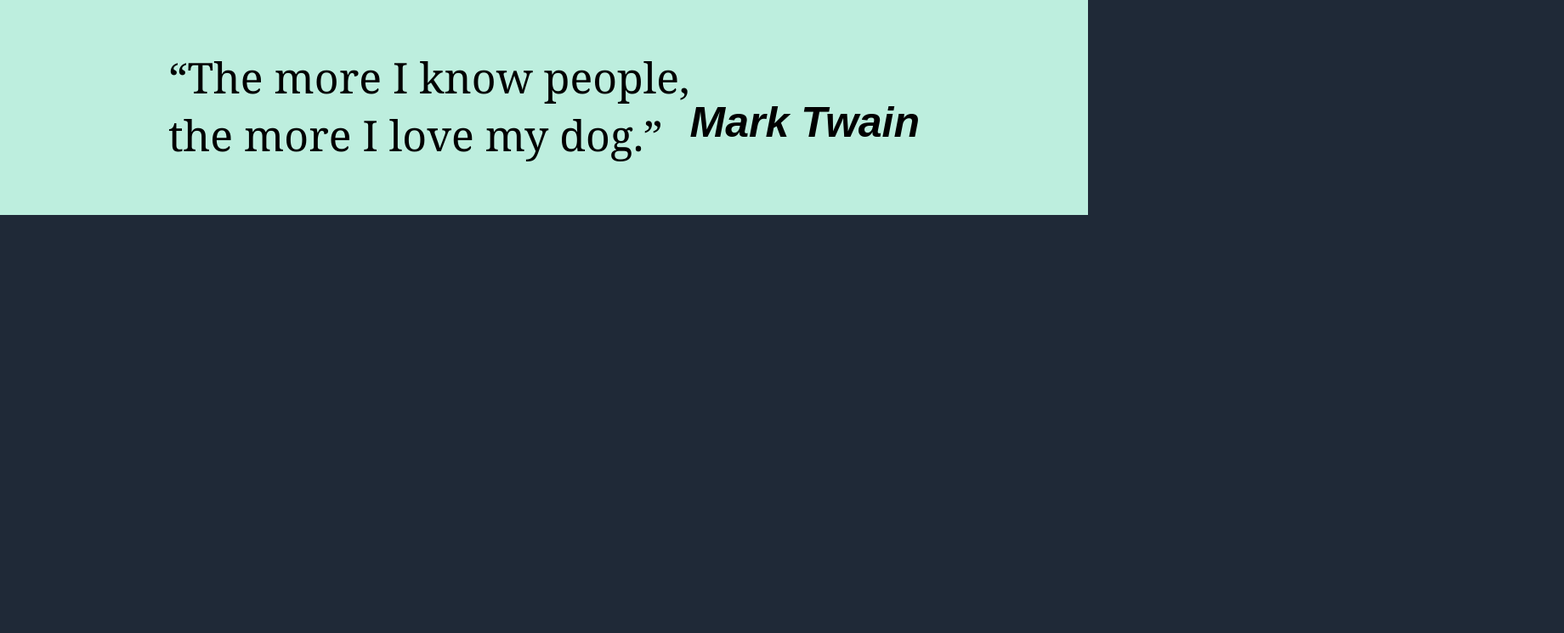
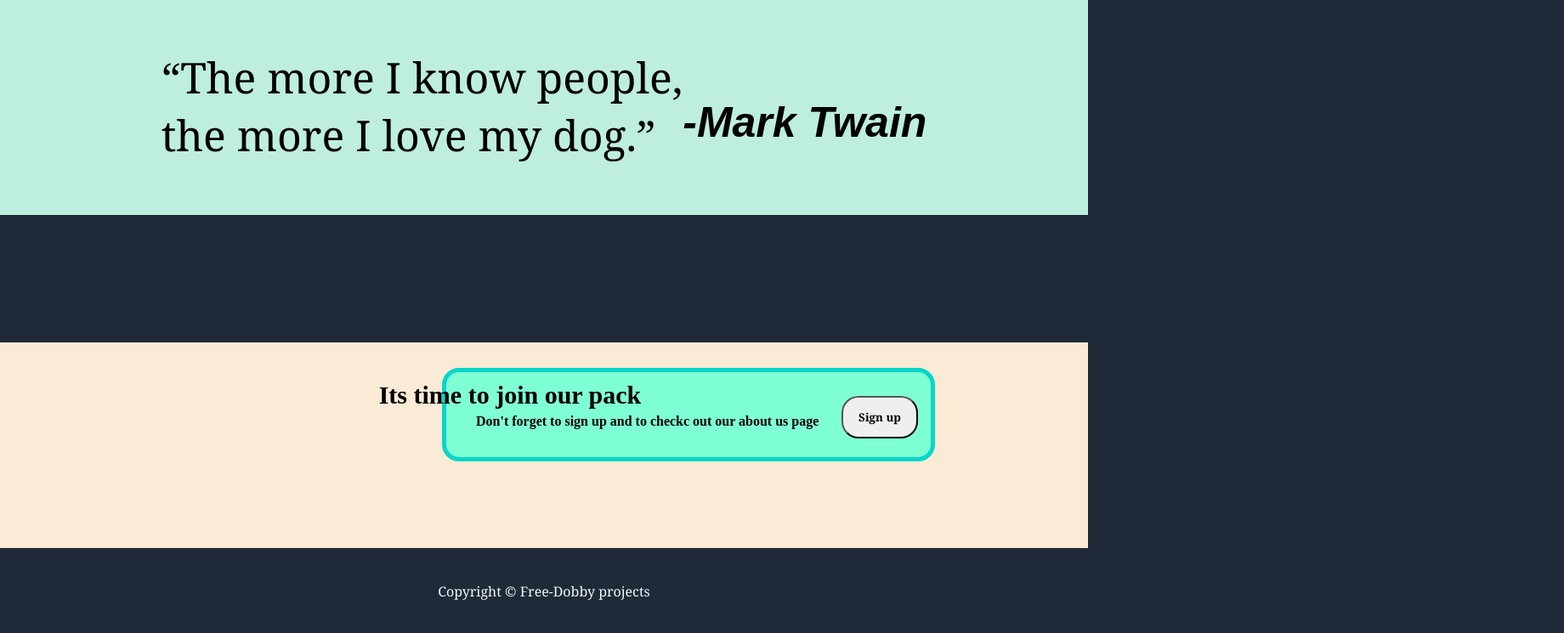
Before and after one commit to Free-Dobby/Free-dobby.github.io, a plain HTML site: page indext.html in a window 1280 px wide. Shown: the part 1225-1970 px from the top of the page at 85% size, 1840 px wide, since content can reach past the window. Before the commit the page ends 1478 px from the top, so only its background shows below. Drawn offline with Linux system fonts and the light colour scheme.

Commit message:
bottom and footer completed

```diff
--- a/bs.css
+++ b/bs.css
@@ -137,3 +137,59 @@
     color: black;
     font-weight: bold;
 }
+/* after quote*/
+h3{
+    display:flex;
+    justify-content: center;
+    color: white;
+    font-size: 30px;
+    position: relative;
+    top:45px;
+    left:-40px;
+    color:black
+
+}
+.final-offer{
+    justify-content: center;
+    margin-top: 50px;
+    margin-bottom:90px;
+    color:black;
+    position: relative;
+    right:-560px;
+
+}
+.last{
+    background-color: antiquewhite;
+}
+.but{
+    height: 50px;
+    width:90px;
+    position: relative;
+    top:-129px;
+    right:-990px;
+    border-radius: 20px;
+    font-family: Georgia, 'Times New Roman', Times, serif;
+    font-weight: bold;
+}
+.but:hover{
+    cursor: pointer;
+    background-color:rgb(161, 94, 58);
+    transition: all 400ms;
+}
+.container2{
+        width: 470px;
+        border: 5px solid rgb(7, 214, 200);
+        padding: 50px;
+        margin: 20px;
+        background-color: aquamarine;
+        border-radius: 20px;
+        position: relative;
+        right:-500px;
+        bottom: -160px;
+
+}
+
+.foot{
+    margin:40px;
+    justify-content: center;
+}
--- a/indext.html
+++ b/indext.html
@@ -49,7 +49,20 @@
    </mid-body>
 
 <quote>
-    <p class="par"> “The more I know people,<br> the more I love my dog.”<br> <span class="mark"><br>Mark Twain</span> </p>
+    <p class="par"> “The more I know people,<br> the more I love my dog.”<br> <span class="mark"><br>-Mark Twain</span> </p>
 </quote>
+
+<bottom>
+    <div class=" container2"></div>
+    <div class="last">
+    <h3>Its time to join our pack</h3>
+    <h4 class="final-offer"> Don't forget to sign up and to checkc out our about us page</h4>
+    <button class="but" a herf="#"></a>Sign up</button>
+    </div>
+
+</bottom>
+<footer>
+    <p class="foot">Copyright © Free-Dobby projects </p>
+</footer>
    </body>
 </html>
```
